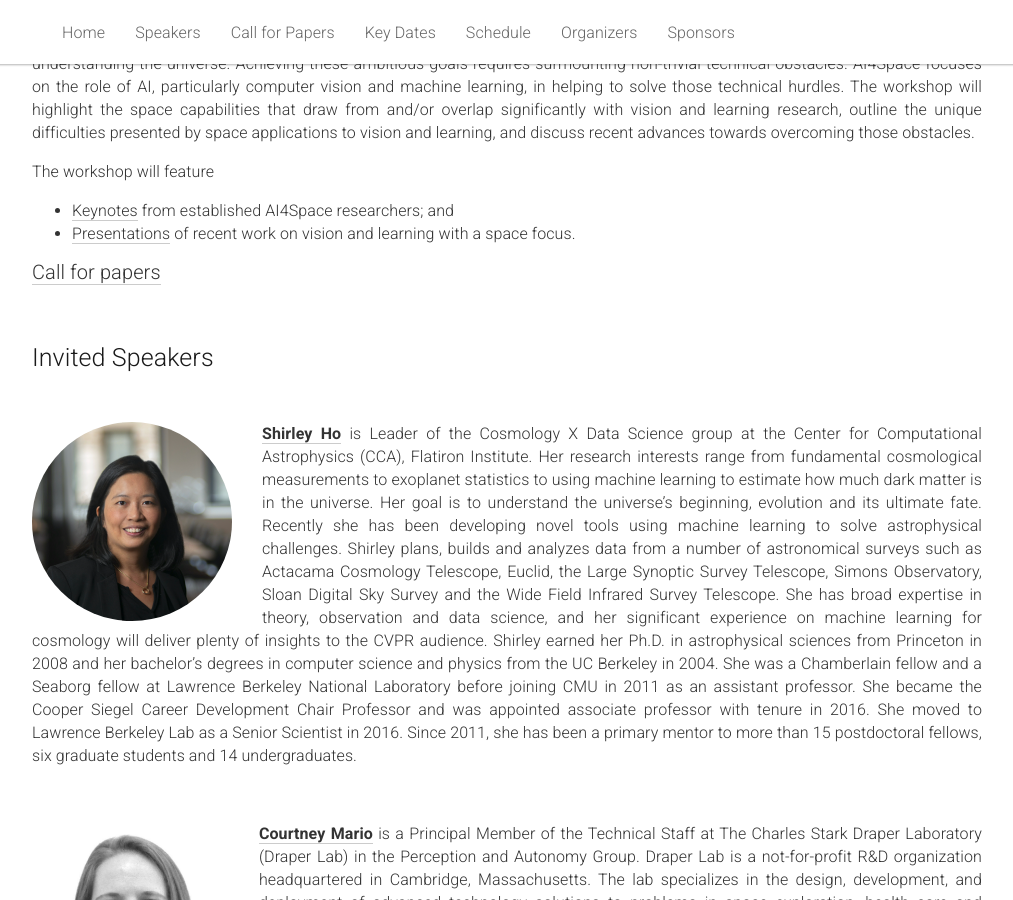
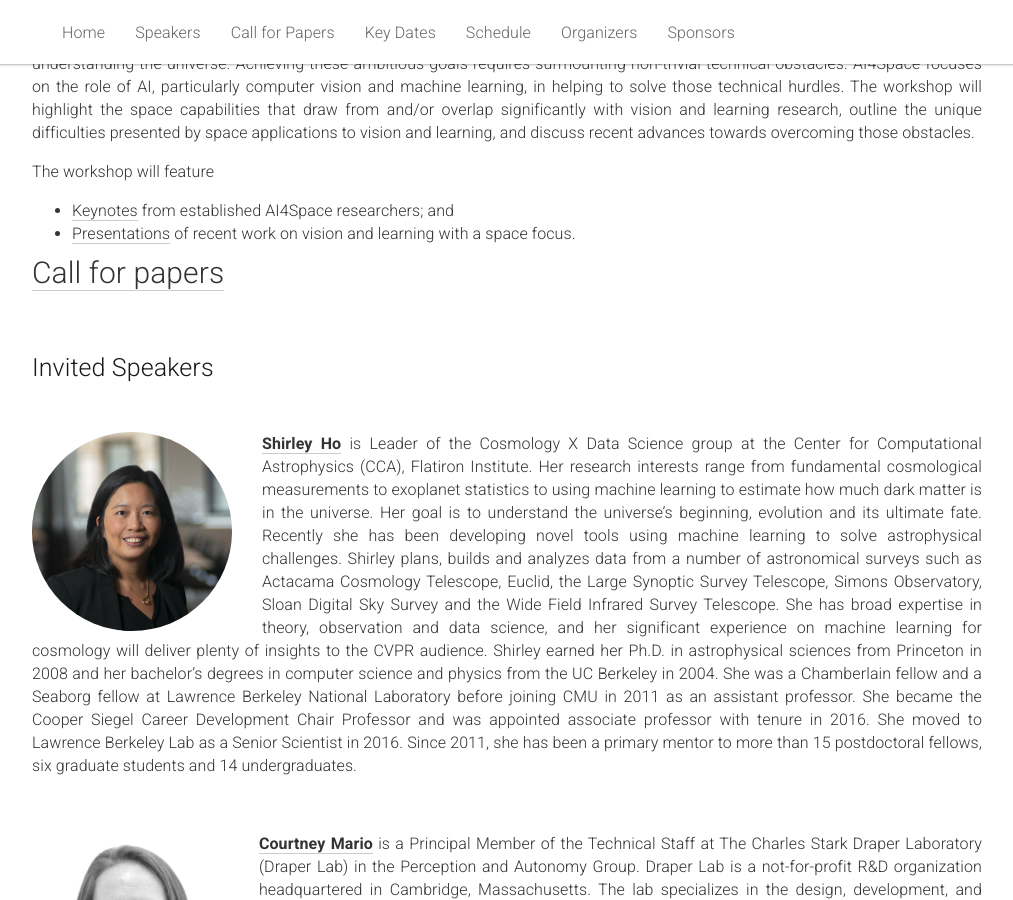
Before and after one commit to AIforSpace/2024, a Jekyll site: the page built from _pages/home.md, in a window 1280 px wide and 900 px high, scrolled down 482 px. Shown: the whole window, without its empty margins (133-1146 px from the left). Built offline with Jekyll 4.4.1, drawn with Linux system fonts in a browser that asks for light colours.

Commit message:
Update home.md

```diff
--- a/_pages/home.md
+++ b/_pages/home.md
@@ -54,7 +54,7 @@ acknowledgements: ""
     </ul>
     </p>
 
-  <p style="font-size:20px">
+  <p style="font-size:30px">
   <a href="#cfp">Call for papers</a>
   </p>
   </div>
```
